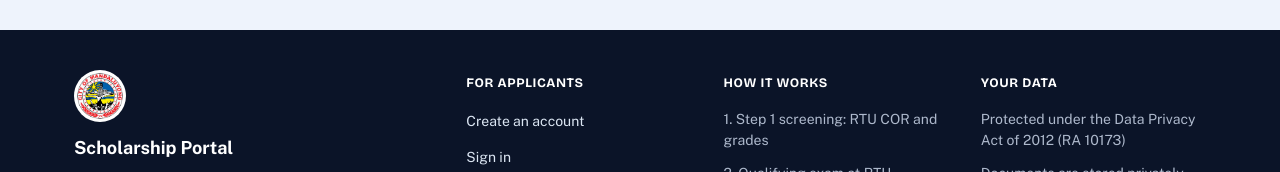
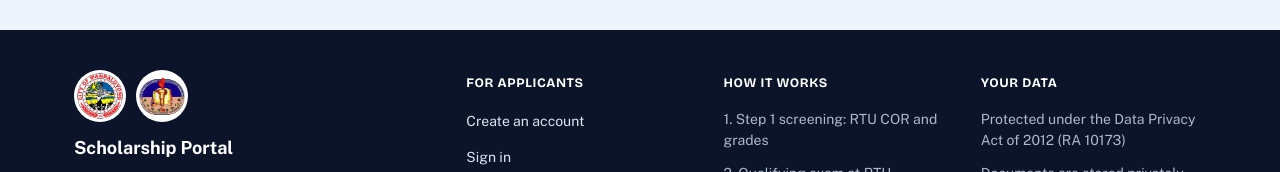
Before and after one commit to angrypoteto/THESIS-SYSTEM, a React (Vite) app: page / in a window 1280 px wide. Shown: the part 1942-2114 px from the top of the page. Built offline with nearby package versions, Linux system fonts and the light colour scheme; no server answers; the database is empty.

Commit message:
Footer: MESO logo beside the city seal

```diff
--- a/src/components/Layout.tsx
+++ b/src/components/Layout.tsx
@@ -141,6 +141,7 @@ export function Layout() {
           <div className="footer-brand">
             <div className="footer-logos">
               <Logo which="mandaluyong" size={52} />
+              <Logo which="meso" size={52} />
             </div>
             <strong>Scholarship Portal</strong>
             <p>
```
